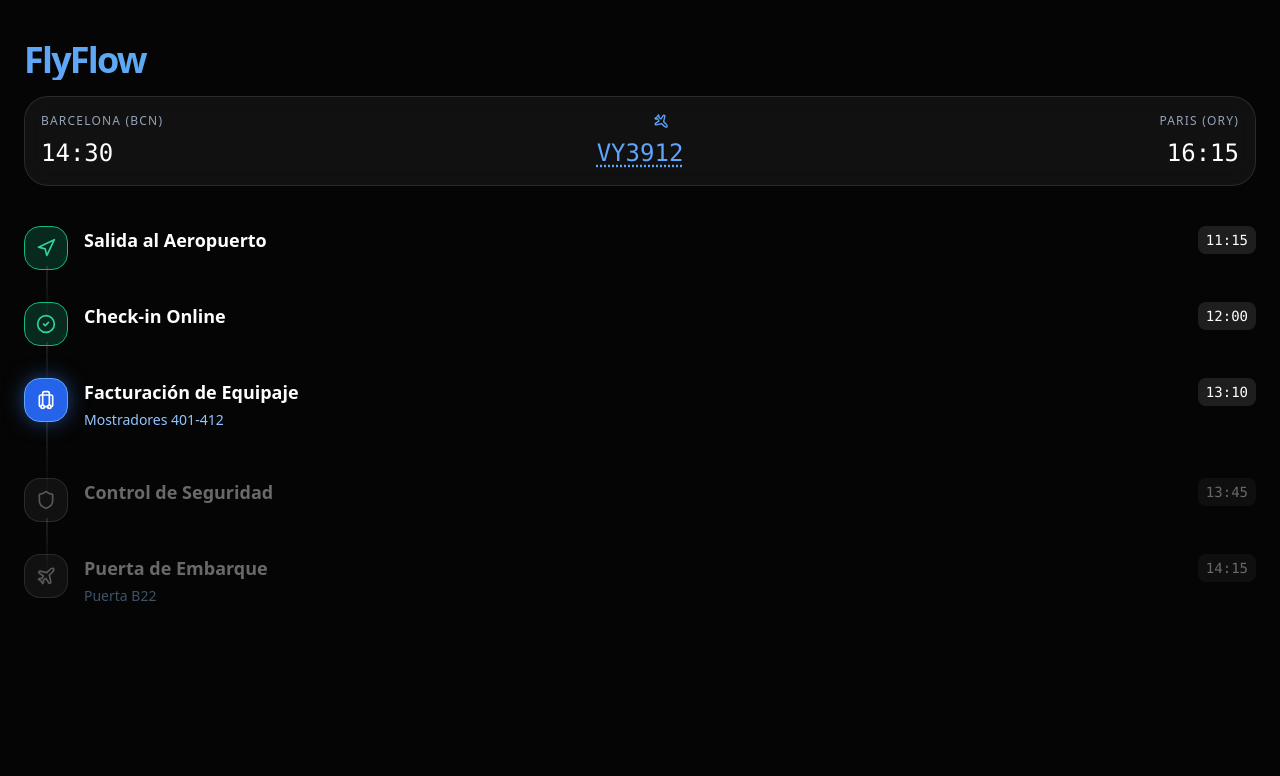
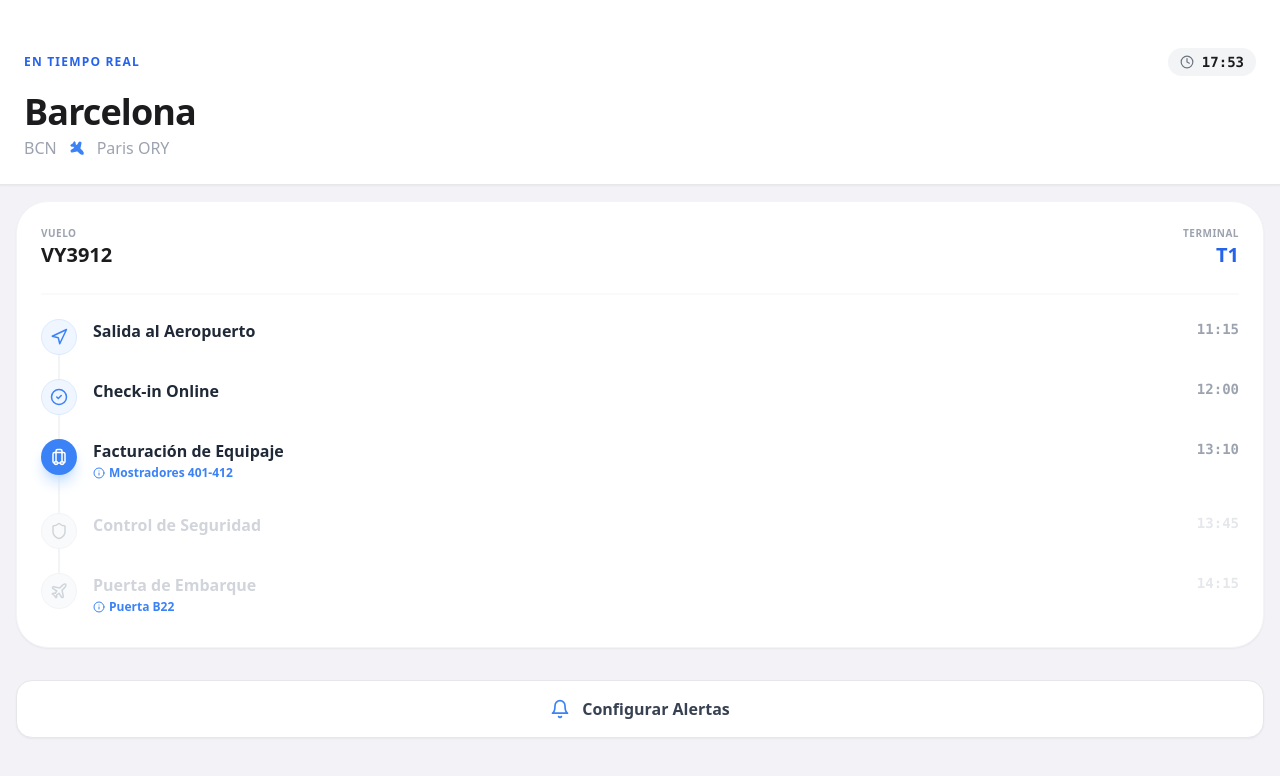
Before and after one commit to apappsa/flyflow, a Next.js app: page / in a window 1280 px wide. Shown: the top 776 px of the page. Built offline with nearby package versions, Linux system fonts and the light colour scheme.

Commit message:
Update page.tsx

```diff
--- a/app/page.tsx
+++ b/app/page.tsx
@@ -1,67 +1,111 @@
 'use client';
-import { Plane, MapPin, Clock, Shield, Luggage, CheckCircle2, Navigation } from 'lucide-react';
 
-export default function FlyFlow() {
+import { Plane, Clock, Shield, Luggage, CheckCircle2, Navigation, Bell, Info } from 'lucide-react';
+import { useState, useEffect } from 'react';
+
+export default function FlightyTheme() {
+  const [currentTime, setCurrentTime] = useState('');
+
+  // Efecto para el reloj en tiempo real
+  useEffect(() => {
+    const timer = setInterval(() => {
+      const now = new Date();
+      setCurrentTime(now.toLocaleTimeString('es-ES', { hour: '2-digit', minute: '2-digit' }));
+    }, 1000);
+    return () => clearInterval(timer);
+  }, []);
+
   const steps = [
-    { id: 1, title: "Salida al Aeropuerto", time: "11:15", status: "done", icon: <Navigation size={20}/> },
-    { id: 2, title: "Check-in Online", time: "12:00", status: "done", icon: <CheckCircle2 size={20}/> },
-    { id: 3, title: "Facturación de Equipaje", time: "13:10", status: "current", icon: <Luggage size={20}/>, info: "Mostradores 401-412" },
-    { id: 4, title: "Control de Seguridad", time: "13:45", status: "next", icon: <Shield size={20}/> },
-    { id: 5, title: "Puerta de Embarque", time: "14:15", status: "next", icon: <Plane size={20}/>, info: "Puerta B22" },
+    { id: 1, title: "Salida al Aeropuerto", time: "11:15", status: "done", icon: <Navigation size={18}/> },
+    { id: 2, title: "Check-in Online", time: "12:00", status: "done", icon: <CheckCircle2 size={18}/> },
+    { id: 3, title: "Facturación de Equipaje", time: "13:10", status: "current", icon: <Luggage size={18}/>, info: "Mostradores 401-412" },
+    { id: 4, title: "Control de Seguridad", time: "13:45", status: "next", icon: <Shield size={18}/> },
+    { id: 5, title: "Puerta de Embarque", time: "14:15", status: "next", icon: <Plane size={18}/>, info: "Puerta B22" },
   ];
 
   return (
-    <main className="min-h-screen bg-[#050505] text-white p-6 font-sans">
-      {/* Header Estilo Glassmorphism */}
-      <div className="mb-10 pt-4">
-        <h1 className="text-4xl font-extrabold tracking-tighter bg-gradient-to-r from-blue-400 to-emerald-400 bg-clip-text text-transparent">
-          FlyFlow
-        </h1>
-        <div className="mt-4 p-4 bg-white/5 border border-white/10 rounded-3xl backdrop-blur-md">
-          <div className="flex justify-between items-center uppercase tracking-widest text-xs text-slate-400">
-            <span>Barcelona (BCN)</span>
-            <Plane size={16} className="rotate-90 text-blue-400"/>
-            <span>Paris (ORY)</span>
-          </div>
-          <div className="flex justify-between text-2xl font-mono mt-2">
-            <span>14:30</span>
-            <span className="text-blue-400 underline decoration-dotted underline-offset-4">VY3912</span>
-            <span>16:15</span>
-          </div>
+    <main className="min-h-screen bg-[#F2F2F7] text-[#1C1C1E] font-sans antialiased pb-10">
+      {/* Barra de Estado Superior */}
+      <div className="bg-white px-6 pt-12 pb-6 border-b border-gray-200 shadow-sm">
+        <div className="flex justify-between items-center mb-4">
+          <span className="text-xs font-bold uppercase tracking-widest text-blue-600">En Tiempo Real</span>
+          <div className="flex items-center gap-2 bg-gray-100 px-3 py-1 rounded-full">
+             <Clock size={14} className="text-gray-500" />
+             <span className="text-sm font-semibold font-mono">{currentTime || '--:--'}</span>
           </div>
         </div>
 
-      {/* Timeline Step-by-Step */}
-      <div className="relative space-y-4">
+        <h1 className="text-4xl font-extrabold tracking-tight mb-1">Barcelona</h1>
+        <div className="flex items-center gap-3 text-gray-400 font-medium">
+          <span>BCN</span>
+          <Plane size={16} className="text-blue-500 fill-blue-500 rotate-90" />
+          <span>Paris ORY</span>
+        </div>
+      </div>
+
+      {/* Tarjeta de Vuelo Estilo iOS */}
+      <div className="p-4">
+        <div className="bg-white rounded-[2rem] p-6 shadow-sm border border-gray-100 mb-8">
+          <div className="flex justify-between items-center mb-6">
+            <div>
+              <p className="text-[10px] uppercase font-bold text-gray-400 tracking-wider">Vuelo</p>
+              <p className="text-xl font-bold">VY3912</p>
+            </div>
+            <div className="text-right">
+              <p className="text-[10px] uppercase font-bold text-gray-400 tracking-wider">Terminal</p>
+              <p className="text-xl font-bold text-blue-600">T1</p>
+            </div>
+          </div>
+
+          <div className="h-[2px] w-full bg-gray-50 mb-6" />
+
+          {/* Timeline */}
+          <div className="space-y-6">
             {steps.map((step, index) => (
               <div key={step.id} className="relative flex gap-4">
-            {/* Línea conectora */}
+                {/* Conector Vertical */}
                 {index !== steps.length - 1 && (
-              <div className="absolute left-[22px] top-10 w-[2px] h-full bg-gradient-to-b from-white/10 to-transparent" />
+                  <div className="absolute left-[17px] top-8 w-[2px] h-full bg-gray-100" />
                 )}
 
-            {/* Icono con estado */}
-            <div className={`z-10 w-11 h-11 rounded-2xl flex items-center justify-center border transition-all duration-500 ${
-              step.status === 'done' ? 'bg-emerald-500/20 border-emerald-500 text-emerald-400' :
-              step.status === 'current' ? 'bg-blue-600 border-blue-400 shadow-[0_0_20px_rgba(59,130,246,0.5)]' :
-              'bg-white/5 border-white/10 text-white/30'
+                {/* Punto / Icono */}
+                <div className={`z-10 w-9 h-9 rounded-full flex items-center justify-center transition-all ${
+                  step.status === 'done' ? 'bg-blue-50 text-blue-500 border border-blue-100' :
+                  step.status === 'current' ? 'bg-blue-500 text-white shadow-lg shadow-blue-200' :
+                  'bg-gray-50 text-gray-300 border border-gray-100'
                 }`}>
                   {step.icon}
                 </div>
 
-            {/* Texto del paso */}
-            <div className={`flex-1 pb-8 transition-opacity ${step.status === 'next' ? 'opacity-40' : 'opacity-100'}`}>
-              <div className="flex justify-between items-center">
-                <h3 className="font-bold text-lg">{step.title}</h3>
-                <span className="font-mono text-sm bg-white/10 px-2 py-1 rounded-lg">{step.time}</span>
+                {/* Contenido */}
+                <div className="flex-1 pb-2">
+                  <div className="flex justify-between items-start">
+                    <div>
+                      <h3 className={`font-bold text-md ${step.status === 'next' ? 'text-gray-300' : 'text-gray-800'}`}>
+                        {step.title}
+                      </h3>
+                      {step.info && (
+                        <p className="text-xs font-semibold text-blue-500 mt-0.5 flex items-center gap-1">
+                          <Info size={12} /> {step.info}
+                        </p>
+                      )}
                     </div>
-              {step.info && (
-                <p className="text-blue-300 text-sm mt-1 font-medium">{step.info}</p>
-              )}
+                    <span className={`text-sm font-bold font-mono ${step.status === 'next' ? 'text-gray-200' : 'text-gray-400'}`}>
+                      {step.time}
+                    </span>
+                  </div>
                 </div>
               </div>
             ))}
           </div>
+        </div>
+
+        {/* Botón de Notificaciones */}
+        <button className="w-full bg-white border border-gray-200 py-4 rounded-2xl flex items-center justify-center gap-3 shadow-sm active:scale-[0.98] transition-transform">
+          <Bell size={20} className="text-blue-500" />
+          <span className="font-bold text-gray-700">Configurar Alertas</span>
+        </button>
+      </div>
     </main>
   );
 }
```
Lines whose indentation alone changed are shown as unchanged.
